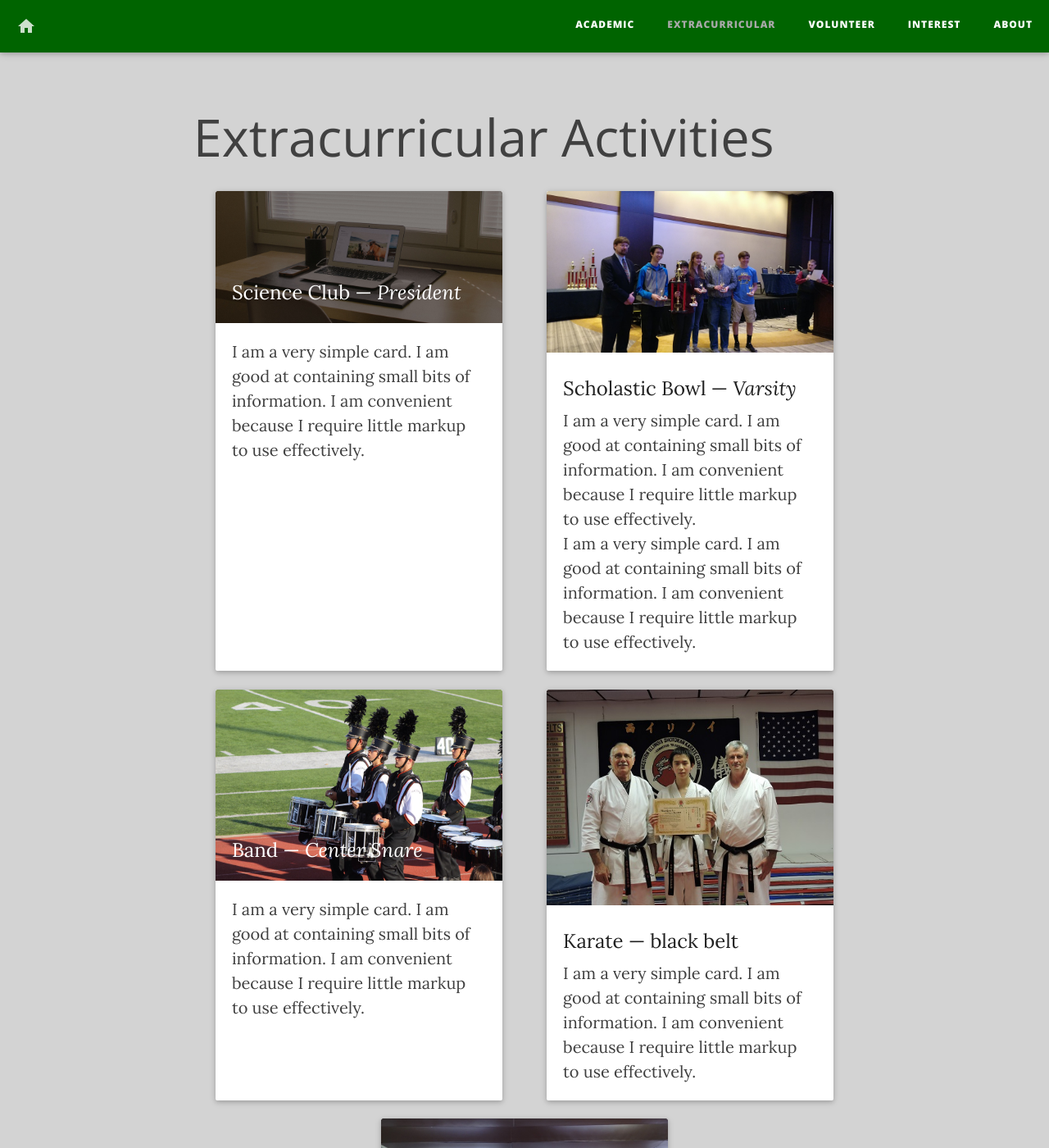
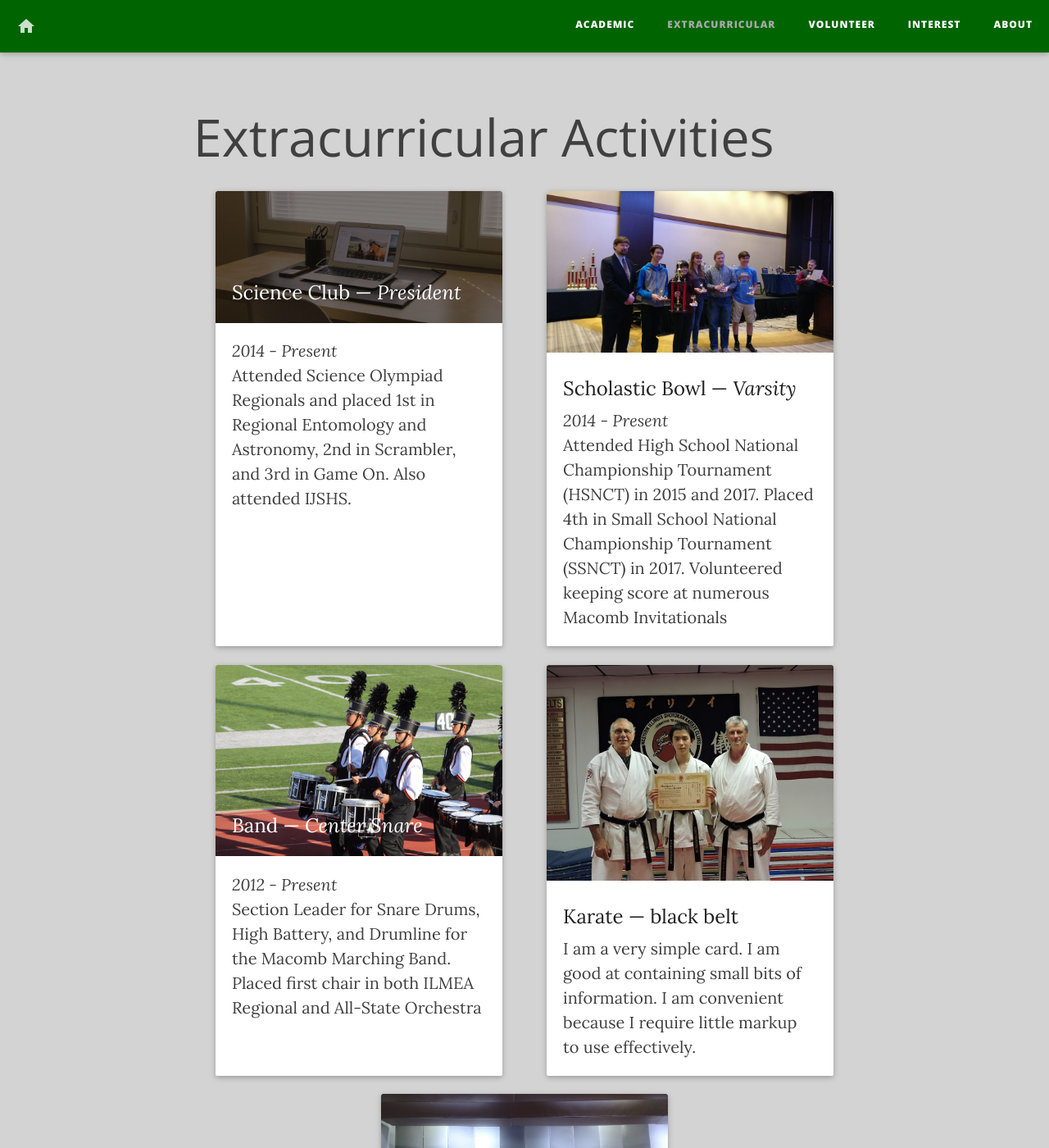
Before and after one commit to theodoreqli/theodoreqli.github.io, a Jekyll site: the page built from extracurricular.html, in a window 1280 px wide and 1400 px high. Shown: the whole window at 82% size. Built offline with Jekyll 4.4.1, drawn with Linux system fonts in a browser that asks for light colours; nearby versions of some CDN libraries; some of the changed text lies outside the part shown.

Commit message:
more update

```diff
--- a/extracurricular.html
+++ b/extracurricular.html
@@ -14,8 +14,10 @@ header-img: "img/programming.png"
             <span class="card-title">Science Club &mdash; <i>President</i></span>
         </div>
         <div class="card-content">
-            <p>I am a very simple card. I am good at containing small bits of information. I am convenient because I require
-                little markup to use effectively.</p>
+            <i>2014 - Present</i><br/>
+            <p>
+                Attended Science Olympiad Regionals and placed 1st in Regional Entomology and Astronomy, 2nd in Scrambler, and 3rd in Game On. Also attended IJSHS.
+                </p>
         </div>
     </div>
     <div class="card">
@@ -26,10 +28,10 @@ header-img: "img/programming.png"
             <span class="card-title activator grey-text text-darken-4">
                 Scholastic Bowl &mdash; <i>Varsity</i></i>
         </span>
-            <p>I am a very simple card. I am good at containing small bits of information. I am convenient because I require
-                little markup to use effectively.</p>
-            <p>I am a very simple card. I am good at containing small bits of information. I am convenient because I require
-                little markup to use effectively.</p>
+        <p>
+        <i>2014 - Present</i><br/>
+        Attended High School National Championship Tournament (HSNCT) in 2015 and 2017. Placed 4th in Small School National Championship Tournament (SSNCT) in 2017. Volunteered keeping score at numerous Macomb Invitationals
+        </p>
         </div>
     </div>
     <div class="card">
@@ -38,8 +40,10 @@ header-img: "img/programming.png"
             <span class="card-title">Band &mdash; <i>Center Snare</i></span>
         </div>
         <div class="card-content">
-            <p>I am a very simple card. I am good at containing small bits of information. I am convenient because I require
-                little markup to use effectively.</p>
+            <p>
+                <i>2012 - Present</i><br/>
+                Section Leader for Snare Drums, High Battery, and Drumline for the Macomb Marching Band. Placed first chair in both ILMEA Regional and All-State Orchestra
+            </p>
         </div>
     </div>
     <div class="card">
@@ -62,7 +66,16 @@ header-img: "img/programming.png"
             <span class="card-title activator grey-text text-darken-4">
                         Piano<i class="material-icons right">more_vert</i>
                     </span>
-            <p>Winner of Quincy young artist competition.</p>
+            <p><i>2005-Present</i> <br/>
+                <ul>
+                    <li>
+                    Winner of the 61st Quincy Young Artist Competition in 2016.
+                    </li>
+                    <li>
+                    At Solo and Ensemble Contests, received Best of the Day award all three years along with Division 1 rating.
+                    </li>
+                </ul>
+            </p>
         </div>
         <div class="card-reveal">
                 <span class="card-title grey-text text-darken-4">Additional info<i class="material-icons right">close</i></span>
```
